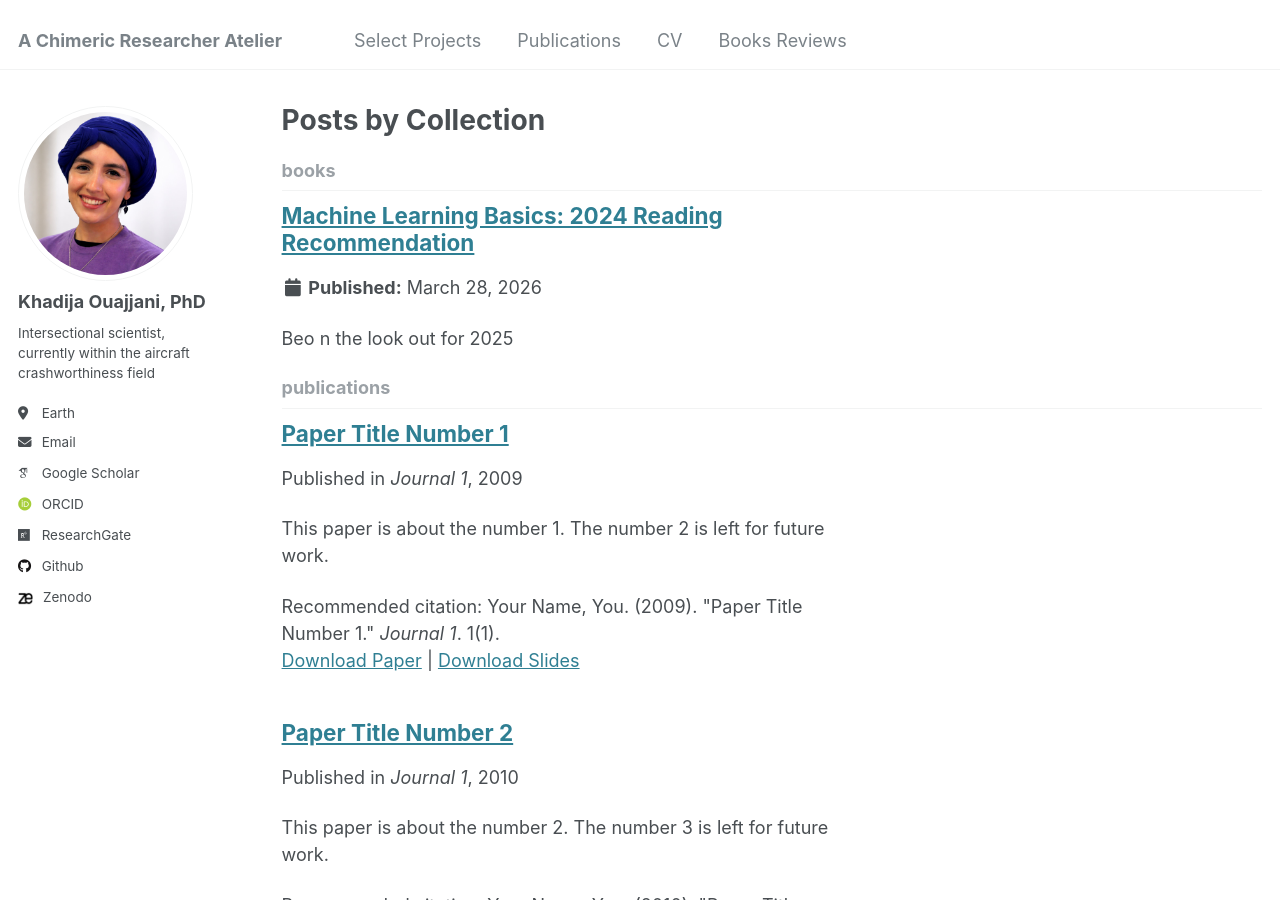
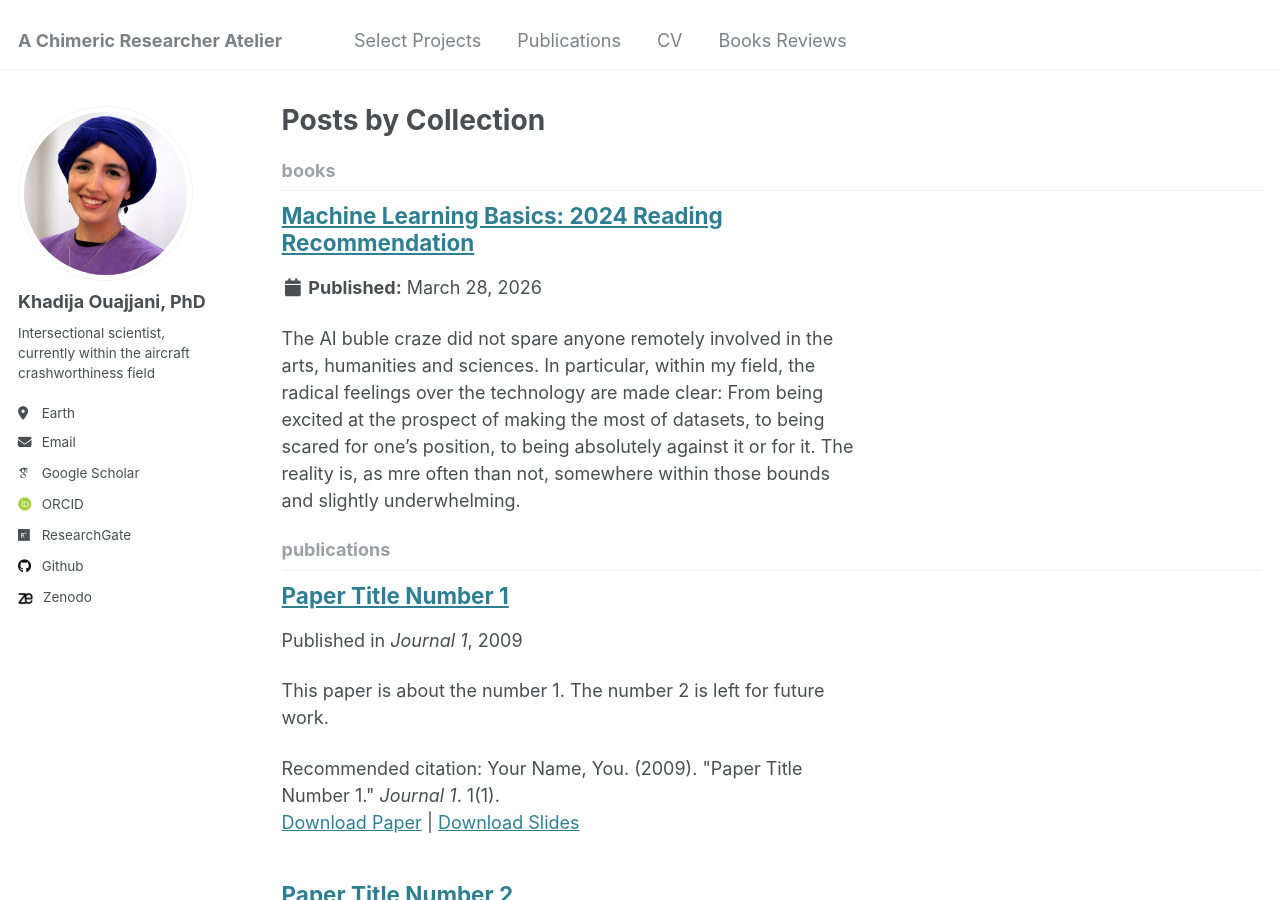
Before and after one commit to drko-curius/drko-curius.github.io, a Jekyll site: the page built from _pages/collection-archive.html, in a window 1280 px wide and 900 px high. Built offline with Jekyll 4.4.1, drawn with Linux system fonts in a browser that asks for light colours; some web fonts are replaced; part of the change alters nothing that is shown.

Commit message:
Update ML_ReadingRecommendations.md

```diff
--- a/_books/ML_ReadingRecommendations.md
+++ b/_books/ML_ReadingRecommendations.md
@@ -5,4 +5,29 @@ title: "Machine Learning Basics: 2024 Reading Recommendation"
 author_profile: true
 ---
 
-Beo n the look out for 2025
+The AI buble craze did not spare anyone remotely involved in the arts, humanities and sciences. In particular, within my field, the radical feelings over the technology are made clear: From being excited at the prospect of making the most of datasets, to being scared for one's position, to being absolutely against it or for it. The reality is, as mre often than not, somewhere within those bounds and slightly underwhelming.
+
+I intially did not think much of the impressions of my colleagues and as for myself, having taken few courses and exercised my own hands in first hand experience with neural networks, I thought I was safe from the craze and didn't think much of my peers panicking. But when the necessity of embracing ML arose and the barrage of extreme opinions and feelings came to the surface, I knew effort was to be expanded in getting peers familiar first and foremost with machine learning as a tangible tool. In the latter part of 2024 and the first month of 2025, when funding was secure for an internal ML group within the lab, I had curated a reading list with chosen chapters and paragraphs to dissemate amongst colleagues and begin the continuous if not iterative task of demystifying AI to them, tampering their perspective and providing a concrete foundational from which they would be free to not only re-evaluate their position over AI, but also start thinking in ways it would assist in the peasant tasks that beg to be automated with a tad more intelligence than a static algorithm.
+
+Unfortunately, given funding issues and the tides of the world, the ML cell had to be delayed to another time with another lead. But I wouldn't want this list to disappear altogether. I do have some updates to bring to it now that we are well into the AI fever and 2025 has brought several releases that are more interesting as a read. I will see that I share that one soon after finishing few other projects.
+
+Machine Learning by Ethem Alpaydin
+I consider it the optimal entry point to any non-specialist but with a STEM background. Dr, Alpaydin provides an understanding of machine learning capacity with exmaples from daily life, and exquisitely explains the difference between AI, ML and DL. I have a review published with <a href="https://fulbright-chronicles.com/fulbright-chronicles-volume-4-number-1-2025/ideal-entry-point/">the Fulbright Chronicls journal</a> covering this title.
+
+The Hundred-Page Machine Learning Book by Andriy Burkov
+An excellent short and technically rounded read on Machine Learning algorithms, principles and . More technically demanding and with a language that might not always be within reach but it remains a staple to at least skim through
+
+Radically Human: How New Technology Is Transforming Business and Shaping Our Future by Paul R. Daugherty, H. James Wilson
+A grounding read that invites introspection and provides the reader with concrete and articulated anchors to make sense of our changing world in the wake of AI technologies.
+
+Artificial Intelligence: A Guide for Thinking Humans by Melanie Mitchell
+Another grounding read that demystifies the overwhelming scenarios and ideas swimming in the collective psyche about AI, its capabilities and its state-of-art as of now.
+
+AI Superpowers: China, Silicon Valley, and the New World Order by Kai-Fu Lee
+That was an intentional choice to get a different voice from a radicaly different place and context on the AI matter. By no means technical, technological or alarmist, but it has been a refreshing read and a reminder to always always look for a second and third reference outside of the Western-centric bubble.
+
+Artificial Intelligence: The Basics by Kevin Warwick
+This is yet another introduction, more technical, into the field of AI and the prospects of it. I would recommend it if following the last reads, one needs a reminder of the foundations of the field.
+
+Machine Learning for Beginners: Absolute Beginners Guide, Learn Machine Learning and Artificial Intelligence from Scratch by Chris Sebastian
+I mainly added this book because some ML enthusiasts swear by it. If Alpaydin and Burkov didn't speak to you, give this one a try.
```
